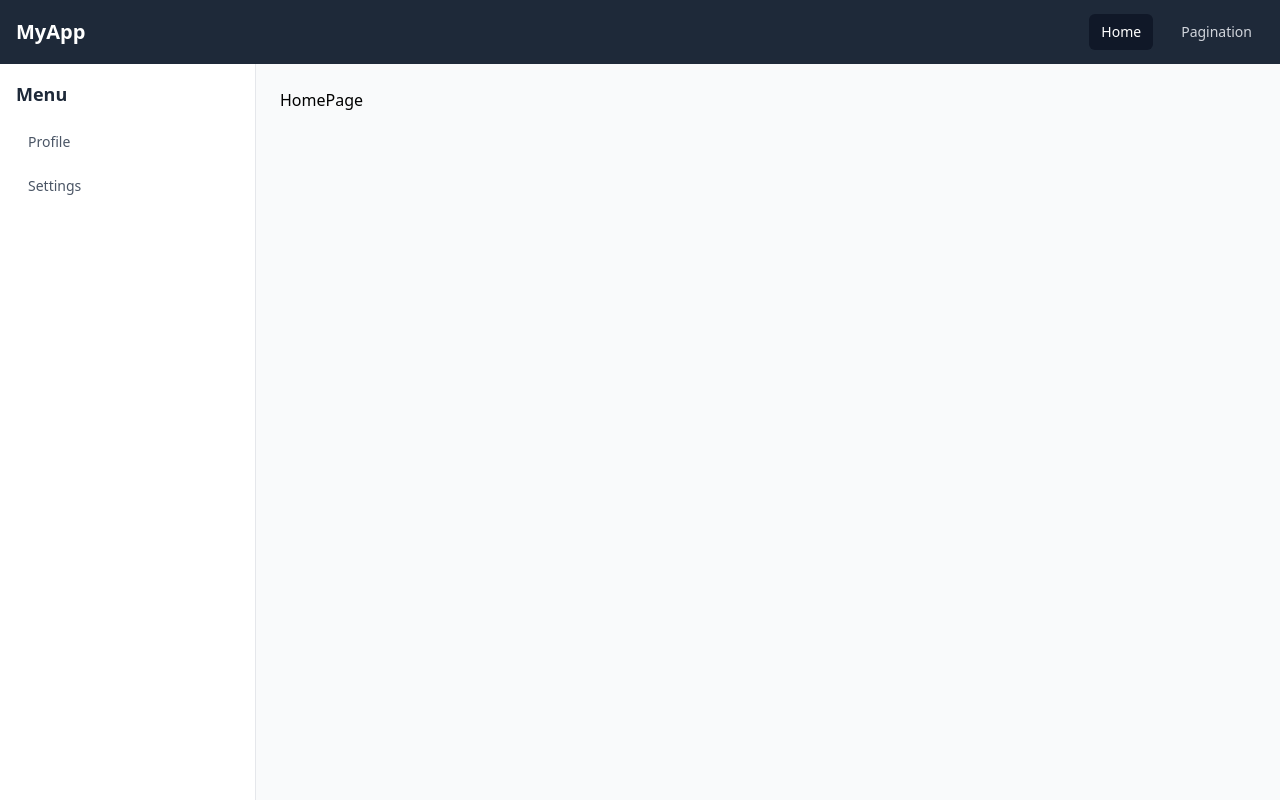
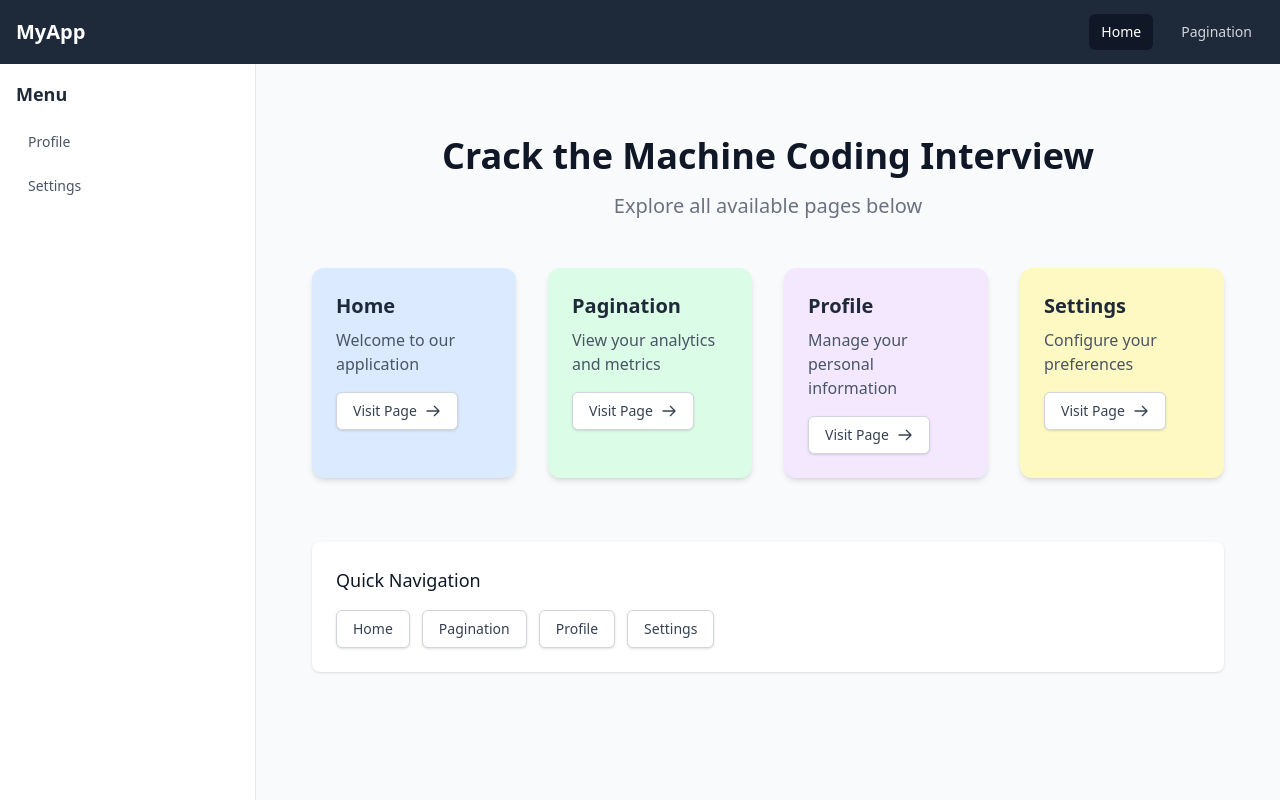
Before and after one commit to PandeyRajnish/machine-coding-interview-react, a React (Vite) app: page / in a window 1280 px wide. Built offline with nearby package versions, Linux system fonts and the light colour scheme.

Commit message:
add PageCard component and update HomePage with navigation links

```diff
--- /dev/null
+++ b/src/components/PageCard.jsx
@@ -0,0 +1,34 @@
+import { Link } from 'react-router-dom';
+
+export default function PageCard({ page }) {
+  return (
+    <div
+      className={`${page.color} rounded-xl shadow-md overflow-hidden hover:shadow-lg transition-shadow duration-300`}
+    >
+      <div className="p-6">
+        <h3 className="text-xl font-bold text-gray-800 mb-2">{page.name}</h3>
+        <p className="text-gray-600 mb-4">{page.description}</p>
+        <Link
+          to={page.path}
+          className="inline-flex items-center px-4 py-2 bg-white border border-gray-300 rounded-md shadow-sm text-sm font-medium text-gray-700 hover:bg-gray-50 focus:outline-none focus:ring-2 focus:ring-offset-2 focus:ring-blue-500"
+        >
+          Visit Page
+          <svg
+            xmlns="http://www.w3.org/2000/svg"
+            className="ml-2 h-4 w-4"
+            fill="none"
+            viewBox="0 0 24 24"
+            stroke="currentColor"
+          >
+            <path
+              strokeLinecap="round"
+              strokeLinejoin="round"
+              strokeWidth={2}
+              d="M14 5l7 7m0 0l-7 7m7-7H3"
+            />
+          </svg>
+        </Link>
+      </div>
+    </div>
+  );
+}
--- a/src/data/navigation.json
+++ b/src/data/navigation.json
@@ -19,5 +19,31 @@
       "path": "/settings",
       "label": "Settings"
     }
+  ],
+  "allPages": [
+    {
+      "path": "/",
+      "name": "Home",
+      "description": "Welcome to our application",
+      "color": "bg-blue-100"
+    },
+    {
+      "path": "/pagination",
+      "name": "Pagination",
+      "description": "View your analytics and metrics",
+      "color": "bg-green-100"
+    },
+    {
+      "path": "/profile",
+      "name": "Profile",
+      "description": "Manage your personal information",
+      "color": "bg-purple-100"
+    },
+    {
+      "path": "/settings",
+      "name": "Settings",
+      "description": "Configure your preferences",
+      "color": "bg-yellow-100"
+    }
   ]
 }
--- a/src/pages/HomePage.jsx
+++ b/src/pages/HomePage.jsx
@@ -1,11 +1,46 @@
-import React from 'react'
+import { Link } from 'react-router-dom';
+import PageCard from '../components/PageCard';
+import navigationData from '../data/navigation.json';
 
-const HomePage = () => {
+export default function HomePage() {
   return (
-    <div>
-      HomePage
+    <div className="min-h-screen bg-gray-50 py-12 px-4 sm:px-6 lg:px-8">
+      <div className="max-w-7xl mx-auto">
+        {/* Header */}
+        <div className="text-center mb-12">
+          <h1 className="text-3xl font-extrabold text-gray-900 sm:text-4xl">
+            Crack the Machine Coding Interview
+          </h1>
+          <p className="mt-3 max-w-2xl mx-auto text-xl text-gray-500 sm:mt-4">
+            Explore all available pages below
+          </p>
+        </div>
+
+        {/* Page Cards Grid */}
+        <div className="grid gap-8 md:grid-cols-2 lg:grid-cols-3 xl:grid-cols-4">
+          {navigationData.allPages.map((page) => (
+            <PageCard key={page.path} page={page} />
+          ))}
+        </div>
+
+        {/* Quick Navigation */}
+        <div className="mt-16 bg-white shadow rounded-lg p-6">
+          <h2 className="text-lg font-medium text-gray-900 mb-4">
+            Quick Navigation
+          </h2>
+          <div className="flex flex-wrap gap-3">
+            {navigationData.allPages.map((page) => (
+              <Link
+                key={page.path}
+                to={page.path}
+                className="inline-flex items-center px-4 py-2 border border-gray-300 shadow-sm text-sm font-medium rounded-md text-gray-700 bg-white hover:bg-gray-50 focus:outline-none focus:ring-2 focus:ring-offset-2 focus:ring-blue-500"
+              >
+                {page.name}
+              </Link>
+            ))}
+          </div>
+        </div>
+      </div>
     </div>
-  )
+  );
 }
-
-export default HomePage
```
